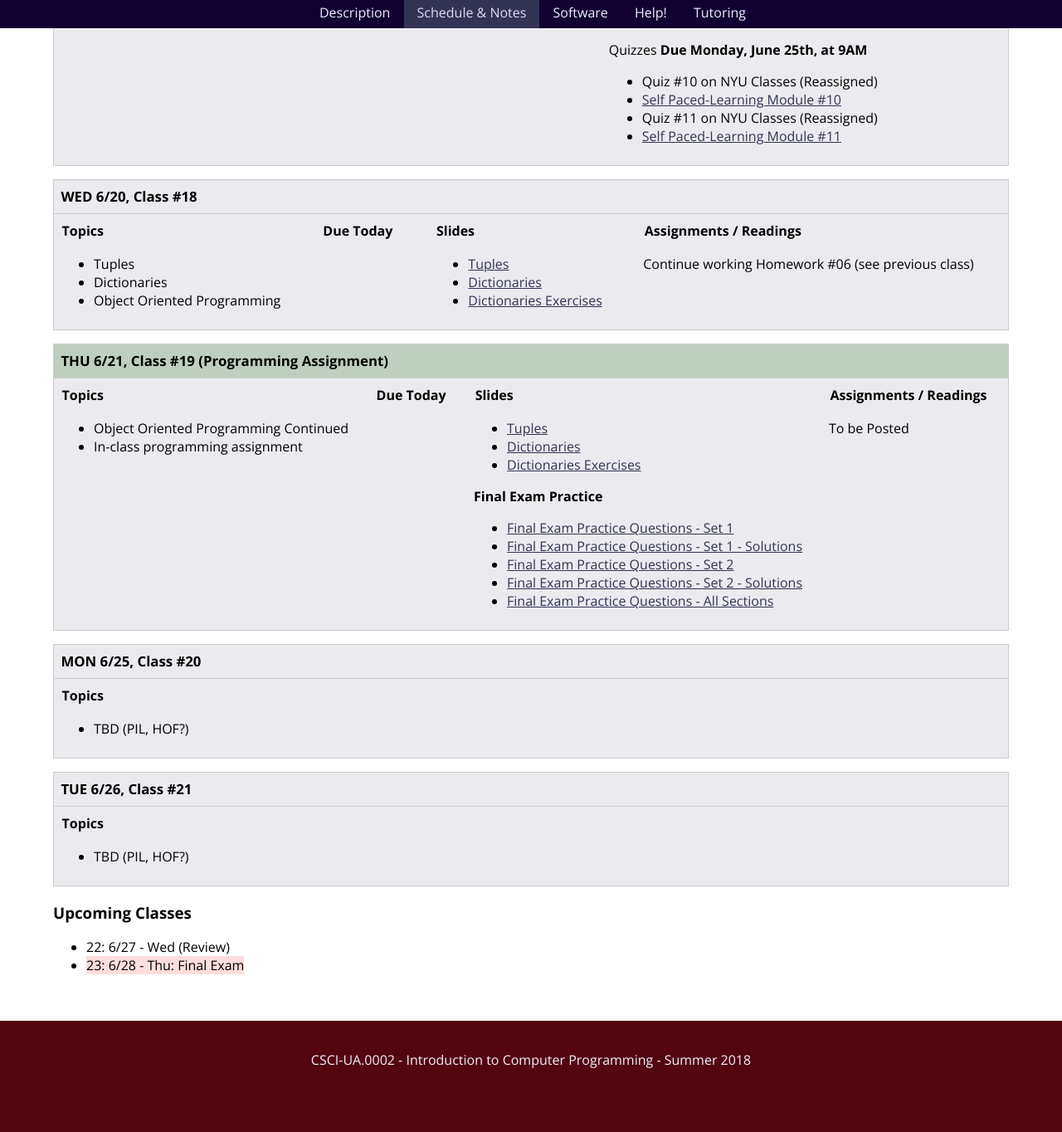
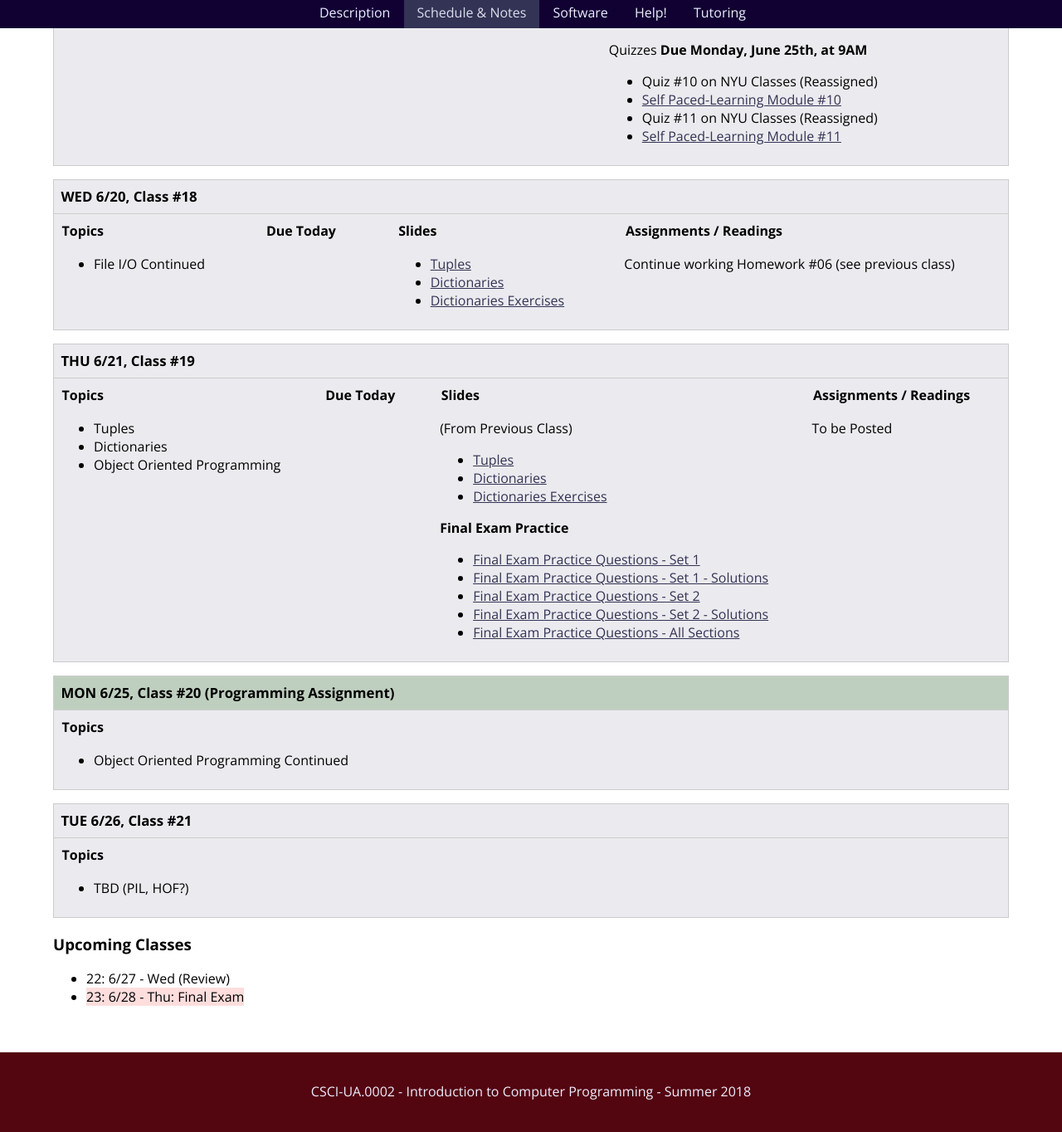
Before and after one commit to foureyes/csci-ua.0002-summer2018-001, a Jekyll site: the page built from schedule.markdown, in a window 1280 px wide and 1400 px high, scrolled down 7697 px. Shown: the top 1364 px of the window at 83% size. Built offline with Jekyll 4.4.1, drawn with Linux system fonts in a browser that asks for light colours; nearby versions of some CDN libraries; library files that are not in the unit come from our copies.

Commit message:
fix up topics

```diff
--- a/_includes/classes/class-19.markdown
+++ b/_includes/classes/class-19.markdown
@@ -12,6 +12,8 @@
 * [scrabble solver](homework/hw09/wordsy.py)
 	* dictionary: [enable1.txt](homework/hw09/enable1.txt) (right-click, save as)
 {% endcomment %}
+
+(From Previous Class)
 
 * [Tuples](classes/25/tuples.html)
 * [Dictionaries](classes/25/dictionaries.html)
--- a/schedule.markdown
+++ b/schedule.markdown
@@ -307,38 +307,37 @@ Schedule & Notes
 
 ####  Topics
 
-* Tuples
-* Dictionaries
-* Object Oriented Programming
+* File I/O Continued
 
 </article> {% include classes/class-18.markdown %}</div> </section>
 
 <a name="class19"></a><!---------- start --------------->
 
-<section markdown="block" class="workshop">
-###  THU 6/21, Class #19 (Programming Assignment)
+<section markdown="block">
+###  THU 6/21, Class #19
 
 <div class="class-details">
 <article class="topics" markdown="block">
 
 ####  Topics
 
-* Object Oriented Programming Continued
-* In-class programming assignment
+* Tuples
+* Dictionaries
+* Object Oriented Programming
 
 </article> {% include classes/class-19.markdown %}</div> </section>
 
 <a name="class20"></a><!---------- start --------------->
 
-<section markdown="block" class="review">
-###  MON 6/25, Class #20
+<section markdown="block" class="workshop">
+###  MON 6/25, Class #20 (Programming Assignment)
 
 <div class="class-details">
 <article class="topics" markdown="block">
 
 #### Topics
 
-* TBD (PIL, HOF?)
+* Object Oriented Programming Continued
 
 </article> {% comment %}{% include classes/class-20.markdown %}{% endcomment %}</div> </section>
 
```
